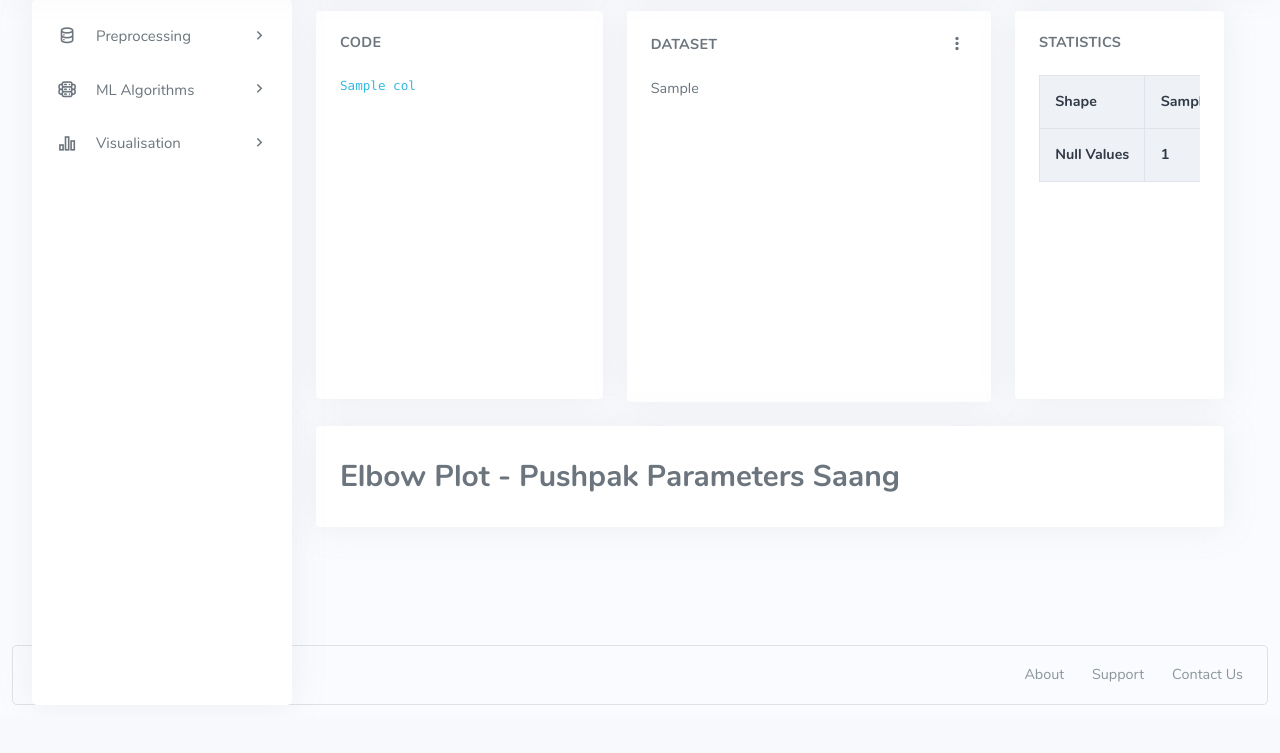
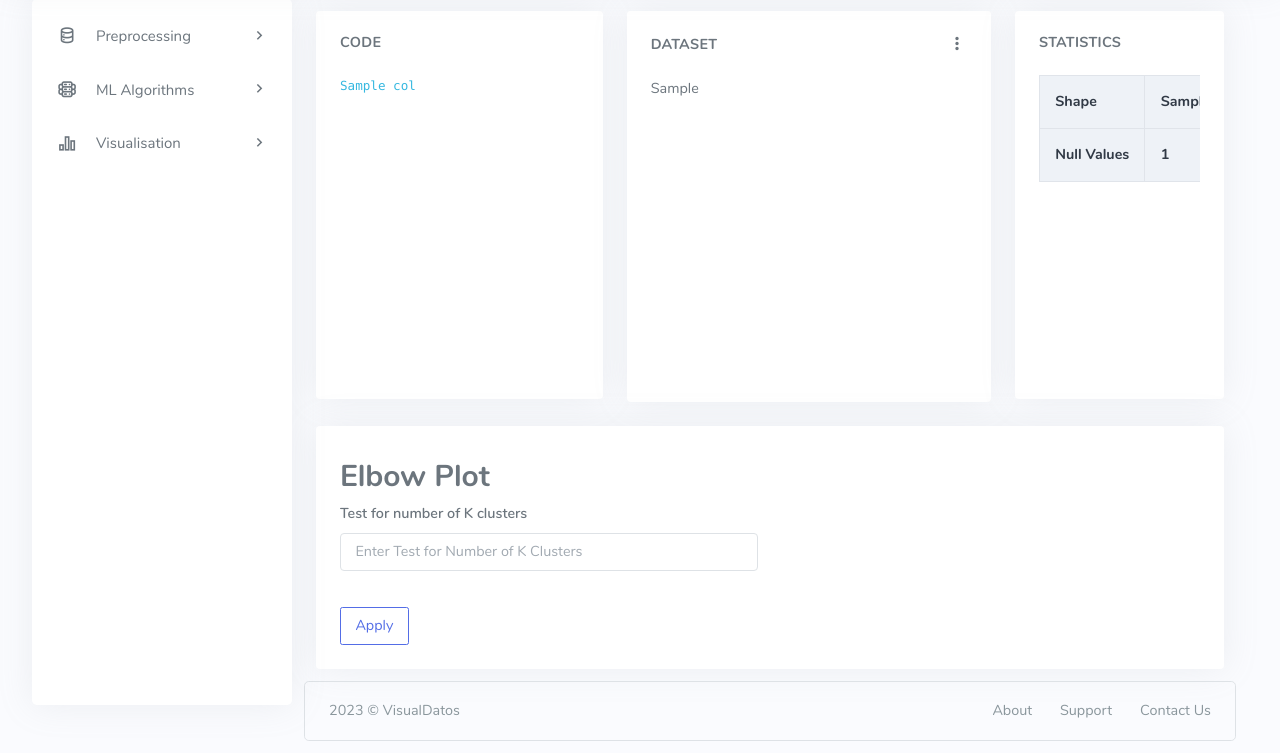
Before and after one commit to 11manav/VisualDatos, a Django app: template VData/templates/elbow_plot.html in a window 1280 px wide. Shown: the part 83-836 px from the top of the page. Before the commit the page ends 788 px from the top, so only its background shows below. Run offline with Django 4.2, Linux system fonts and the light colour scheme; the template is opened without the code that fills it: most values are stand-ins (such as "Sample title", 1, 10 or a date in 2020); grey boxes marked "Sample" are stand-in pictures; lists and menus that the app fills with data are empty; some libraries are stand-ins or nearby versions.

Commit message:
Added form for elbow plot

```diff
--- a/VData/templates/elbow_plot.html
+++ b/VData/templates/elbow_plot.html
@@ -8,9 +8,17 @@
         <div class="card-body">
             <form action="" method="POST">
                 {% csrf_token%}
-                <h2>Elbow Plot - Pushpak Parameters Saang</h2>
+                <h2>Elbow Plot</h2>
+                <div class="row" data-select2-id="select2-data-8-1vyy">
+                    <div class="col-lg-6 mb-3">
+                        <div>
+                            <label for="no_of_clusters" class="form-label">Test for number of K clusters</label>
+                            <input class="form-control" id="no_of_clusters" type="number" name="test_for_no_of_clusters" placeholder="Enter Test for Number of K Clusters">
+                        </div>
+                    </div>
+                  </div> <!-- end row -->
+                  <button type="submit" class="btn btn-outline-primary mt-2">Apply</button>
 
-                </div> <!-- end tab-content-->
             </form>
         </div> <!-- end card-body-->
     </div> <!-- end card-->
```
